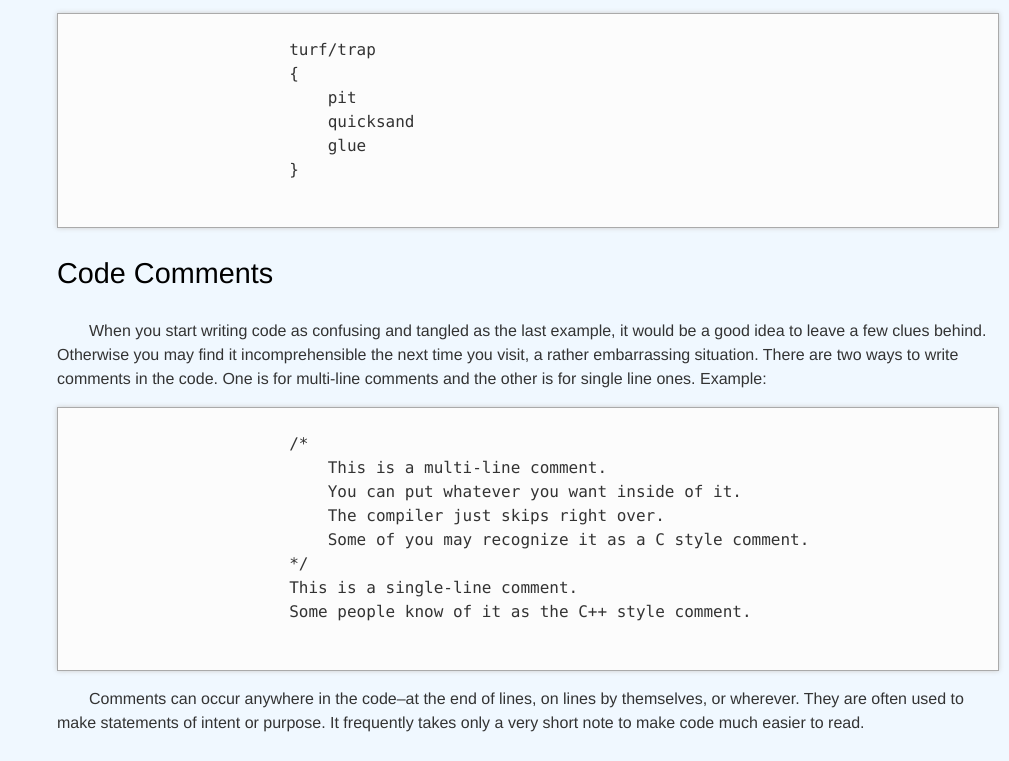
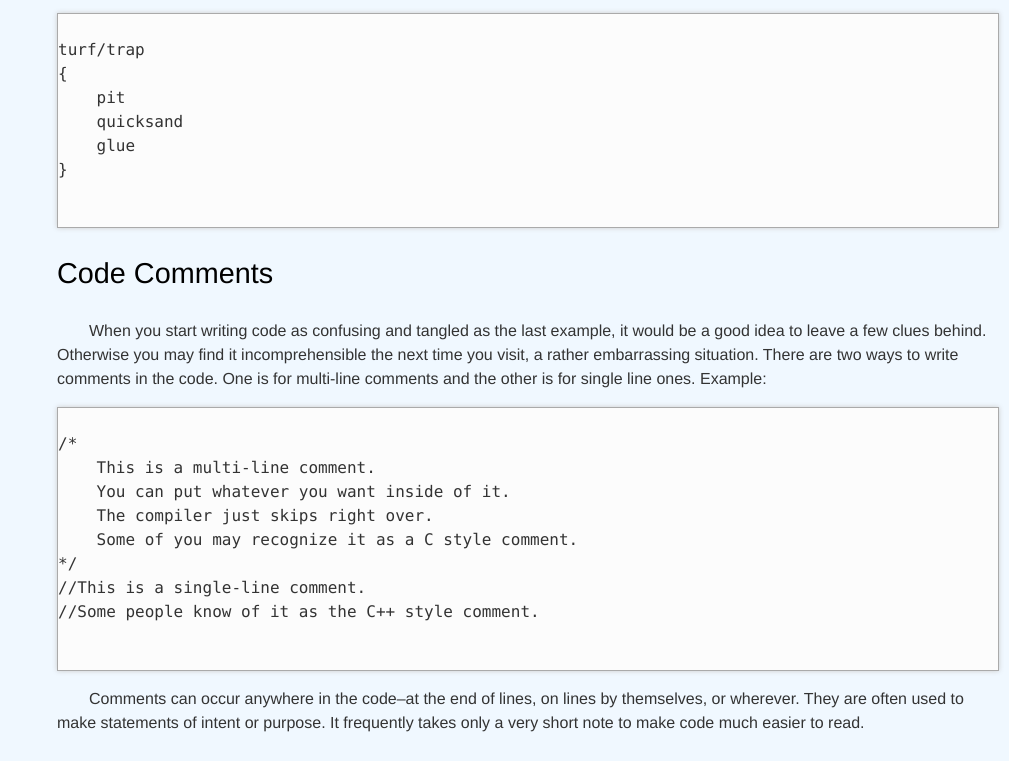
Before and after one commit to WebDev-Bootcamp-24-25/Responsive-Web-Design-Team-4, a plain HTML site: page 03-Technical-Documentation/Kalvin/index.html in a window 1280 px wide. Shown: the part 2168-2929 px from the top of the page, without its empty margins (271-1280 px from the left). Drawn offline with Linux system fonts and the light colour scheme.

Commit message:
EMERGENCY FIX

```diff
--- a/03-Technical-Documentation/Kalvin/index.html
+++ b/03-Technical-Documentation/Kalvin/index.html
@@ -185,8 +185,8 @@ Note: Be sure to add <link rel="stylesheet" href="styles.css"> in your HTML to l
     The compiler just skips right over.
     Some of you may recognize it as a C style comment.
 */
-                        This is a single-line comment.
-                        Some people know of it as the C++ style comment.
+//This is a single-line comment.
+//Some people know of it as the C++ style comment.
                     </code>
                 </pre>
                 <p>
```
Lines whose indentation alone changed are shown as unchanged.
